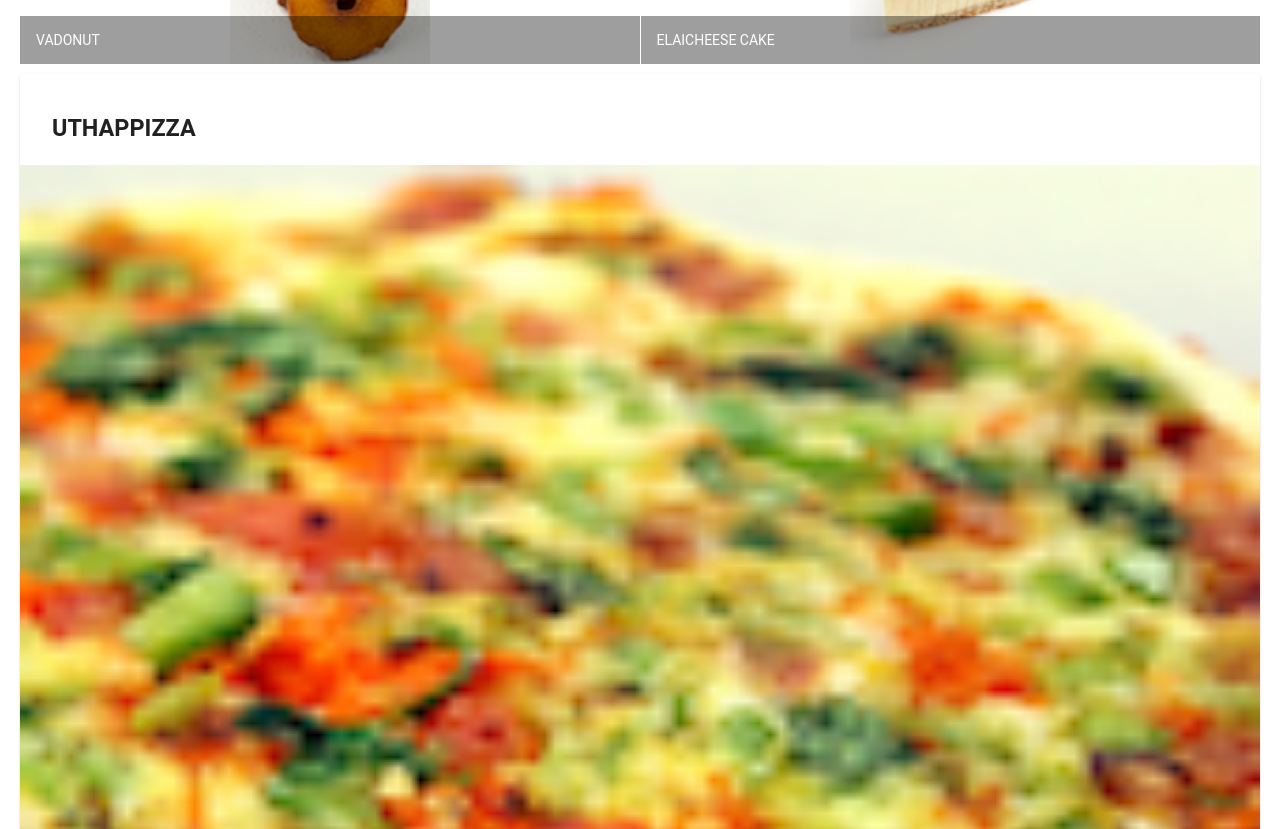
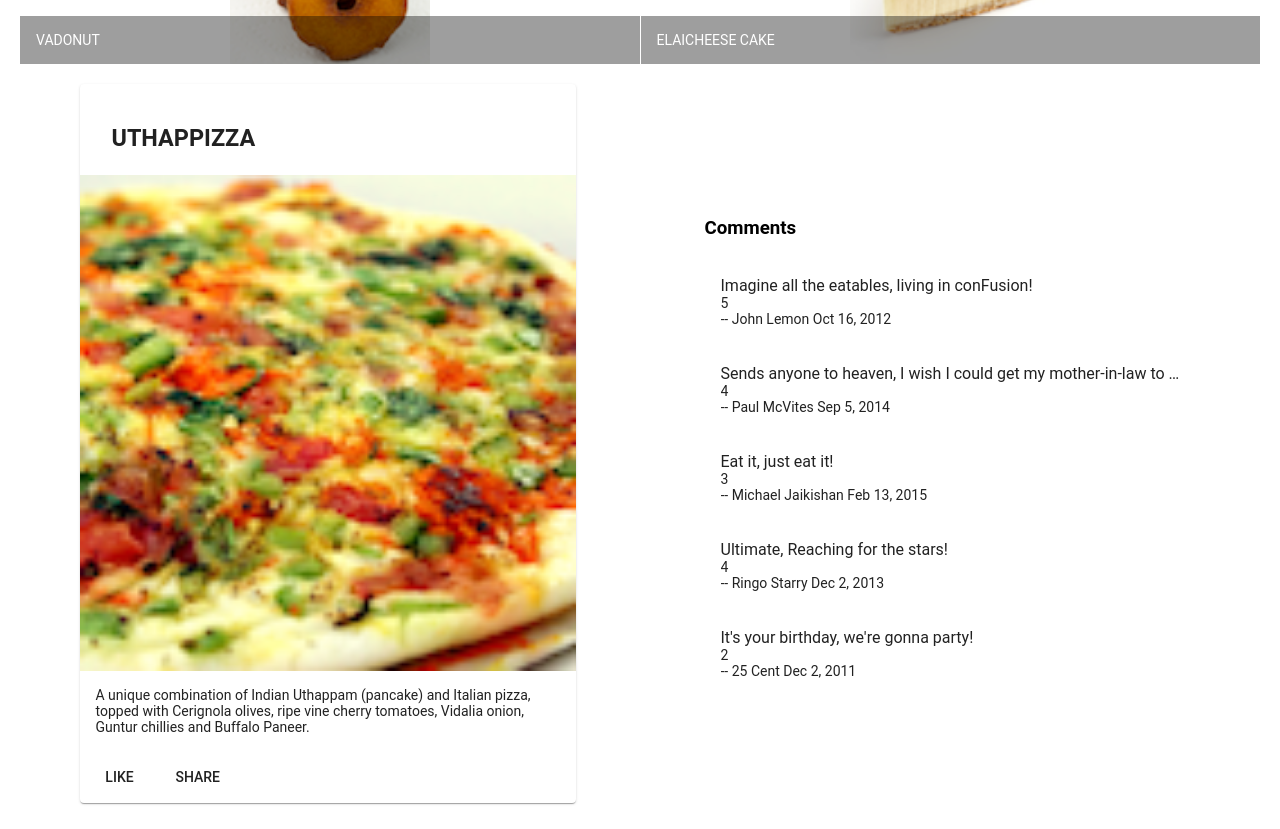
Before and after one commit to MatheusGamasG/conFusion, an Angular app: page / in a window 1280 px wide. Shown: the part 500-1329 px from the top of the page. Built offline with nearby package versions, Linux system fonts and the light colour scheme.

Commit message:
Exercise 1 Completed

```diff
--- a/src/app/app.component.html
+++ b/src/app/app.component.html
@@ -1,2 +1,3 @@
 <mat-toolbar color="primary"><span>Ristorante Con Fusion</span></mat-toolbar>
 <app-menu></app-menu>
+<app-dishdetail></app-dishdetail>
--- a/src/app/app.module.ts
+++ b/src/app/app.module.ts
@@ -11,11 +11,13 @@
 
 import { AppComponent } from './app.component';
 import { MenuComponent } from './menu/menu.component';
+import { DishdetailComponent } from './dishdetail/dishdetail.component';
 
 @NgModule({
   declarations: [
     AppComponent,
-    MenuComponent
+    MenuComponent,
+    DishdetailComponent
   ],
   imports: [
     BrowserModule,
--- /dev/null
+++ b/src/app/dishdetail/dishdetail.component.html
@@ -0,0 +1,38 @@
+<div class="container"
+    fxLayout="row"
+    fxLayout.sm="column"
+    fxLayout.xs="column"
+    fxLayoutAlign.gt-md="space-around center"
+    fxLayoutGap="10px"
+    fxLayoutGap.xs="0">
+
+  <div fxFlex="40">
+    <mat-card *ngIf="dish">
+        <mat-card-header>
+            <mat-card-title>
+                <h3>{{dish.name | uppercase}}</h3>
+            </mat-card-title>
+        </mat-card-header>
+        <img mat-card-image src={{dish.image}} alt={{dish.name}}/>
+        <mat-card-content>
+            <p>{{dish.description}}</p>
+        </mat-card-content>
+        <mat-card-actions>
+            <button mat-button>LIKE</button>
+            <button mat-button>SHARE</button>
+        </mat-card-actions>
+    </mat-card>
+  </div>
+
+  <div fxFlex="40">
+    <mat-list>
+        <h3>Comments</h3>
+        <mat-list-item *ngFor="let comm of dish.comments">
+            <p matLine>{{comm.comment}}</p>
+            <p matLine>{{comm.rating}}</p>
+            <p matLine>-- {{comm.author}} <span>{{comm.date | date}}</span></p>
+        </mat-list-item>
+    </mat-list>
+  </div>
+
+</div>
--- /dev/null
+++ b/src/app/dishdetail/dishdetail.component.ts
@@ -0,0 +1,60 @@
+import { Component, OnInit } from '@angular/core';
+
+const DISH = {
+  id: '0',
+  name: 'Uthappizza',
+  image: '/assets/images/uthappizza.png',
+  category: 'mains',
+  featured: true,
+  label: 'Hot',
+  price: '4.99',
+  // tslint:disable-next-line:max-line-length
+  description: 'A unique combination of Indian Uthappam (pancake) and Italian pizza, topped with Cerignola olives, ripe vine cherry tomatoes, Vidalia onion, Guntur chillies and Buffalo Paneer.',
+  comments: [
+       {
+           rating: 5,
+           comment: 'Imagine all the eatables, living in conFusion!',
+           author: 'John Lemon',
+           date: '2012-10-16T17:57:28.556094Z'
+       },
+       {
+           rating: 4,
+           comment: 'Sends anyone to heaven, I wish I could get my mother-in-law to eat it!',
+           author: 'Paul McVites',
+           date: '2014-09-05T17:57:28.556094Z'
+       },
+       {
+           rating: 3,
+           comment: 'Eat it, just eat it!',
+           author: 'Michael Jaikishan',
+           date: '2015-02-13T17:57:28.556094Z'
+       },
+       {
+           rating: 4,
+           comment: 'Ultimate, Reaching for the stars!',
+           author: 'Ringo Starry',
+           date: '2013-12-02T17:57:28.556094Z'
+       },
+       {
+           rating: 2,
+           comment: 'It\'s your birthday, we\'re gonna party!',
+           author: '25 Cent',
+           date: '2011-12-02T17:57:28.556094Z'
+       }
+   ]
+};
+
+@Component({
+  selector: 'app-dishdetail',
+  templateUrl: './dishdetail.component.html',
+  styleUrls: ['./dishdetail.component.scss']
+})
+export class DishdetailComponent implements OnInit {
+  dish = DISH;
+
+  constructor() { }
+
+  ngOnInit(): void {
+  }
+
+}
--- a/src/app/menu/menu.component.html
+++ b/src/app/menu/menu.component.html
@@ -17,23 +17,4 @@
             </mat-grid-tile>
         </mat-grid-list>
     </div>
-
-    <div fxFlex *ngIf="selectedDish">
-        <mat-card>
-            <mat-card-header>
-                <mat-card-title>
-                    <h3>{{selectedDish.name | uppercase}}</h3>
-                </mat-card-title>
-            </mat-card-header>
-            <img mat-card-image src={{selectedDish.image}} alt={{selectedDish.name}}/>
-            <mat-card-content>
-                <p>{{selectedDish.description}}</p>
-            </mat-card-content>
-            <mat-card-actions>
-                <button mat-button>LIKE</button>
-                <button mat-button>SHARE</button>
-            </mat-card-actions>
-        </mat-card>
-    </div>
-
 </div>
--- a/src/app/menu/menu.component.ts
+++ b/src/app/menu/menu.component.ts
@@ -1,7 +1,7 @@
 import { Component, OnInit } from '@angular/core';
 import { Dish } from '../shares/dish';
 
-const DISHES : Dish[] = [
+export const DISHES : Dish[] = [
   {
     id: '0',
     name: 'Uthappizza',
```
Also changed, not shown: src/app/dishdetail/dishdetail.component.scss (added), 1 other file (tests, documents, lock files or other folders).
